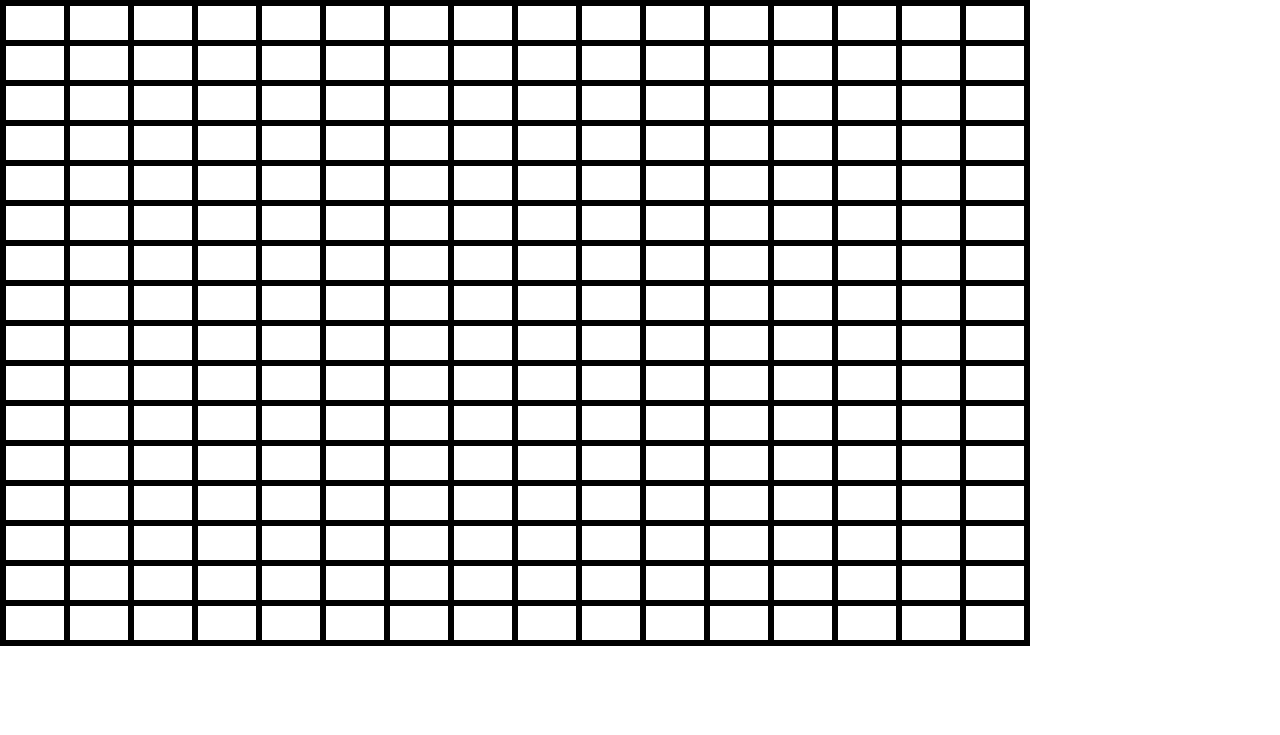
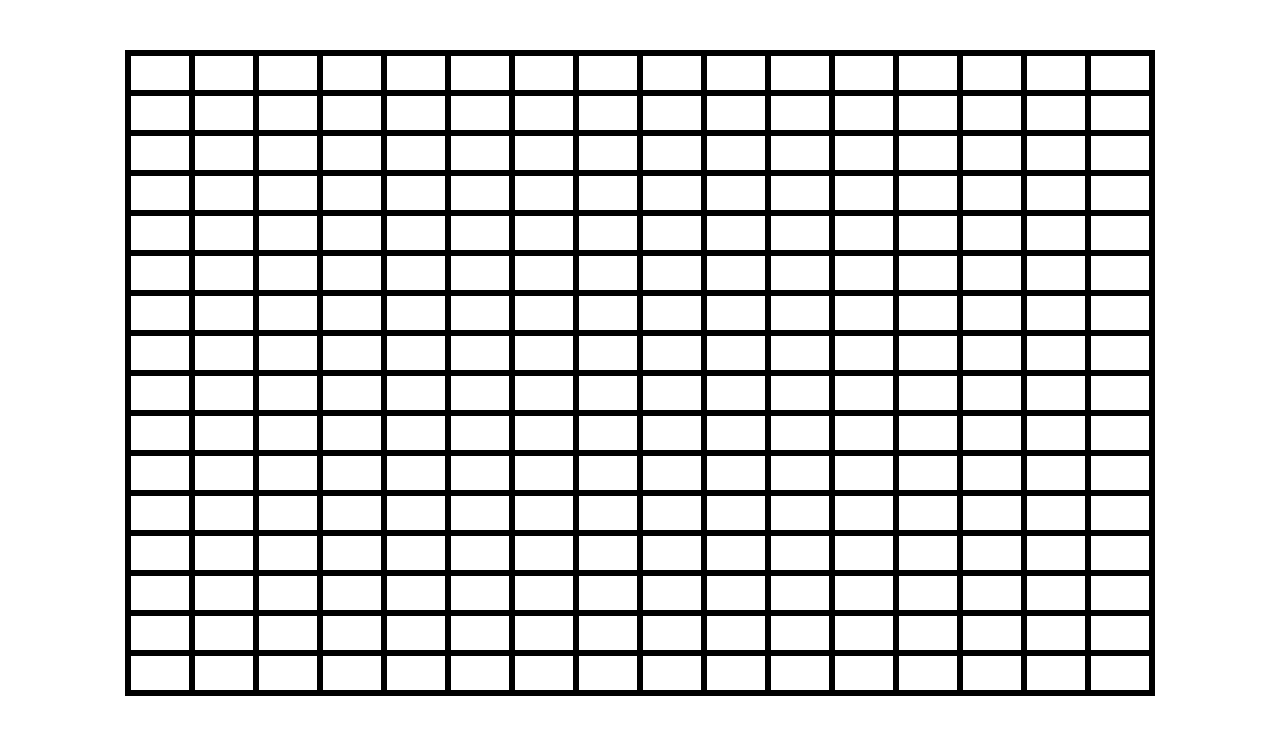
Before and after one commit to rsingh954/Etch-a-Sketch, a PHP site: page / in a window 1280 px wide. Shown: the part 18-753 px from the top of the page. Run offline with PHP 8.4, Linux system fonts and the light colour scheme.

Commit message:
Centered grid

```diff
--- a/style.css
+++ b/style.css
@@ -3,6 +3,9 @@
     display: grid;
     height: 80vh;
     width: 80vw;
+    margin-left: auto;
+    margin-right: auto;
+    margin-top: 50px;
 }
 
 
```
